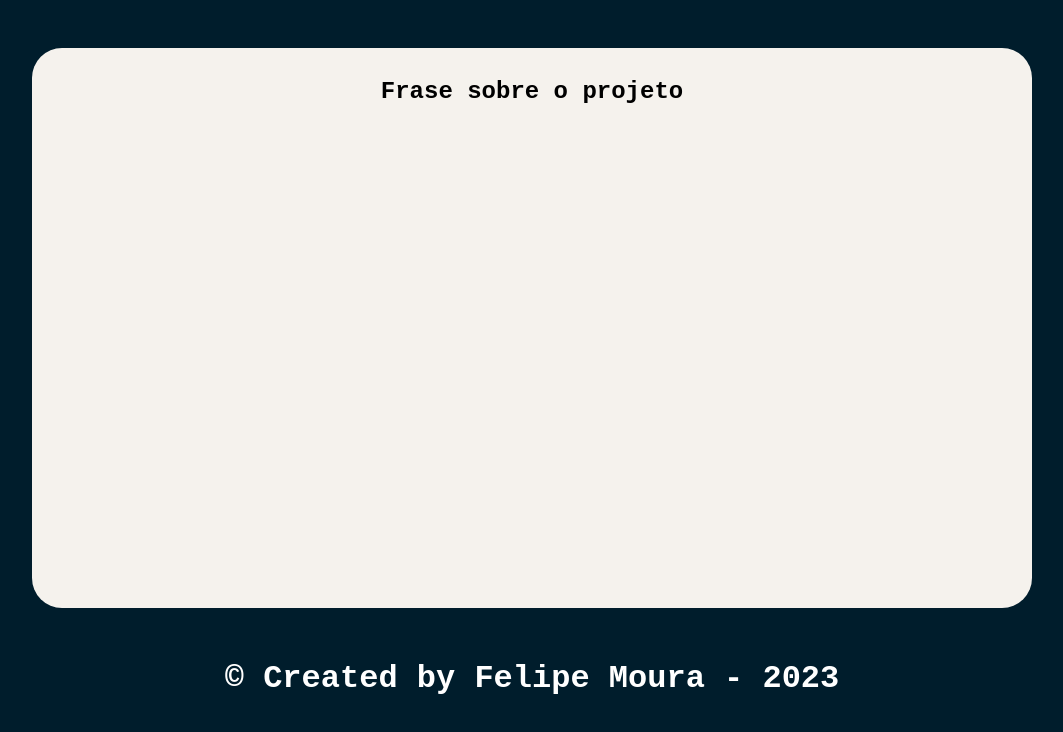
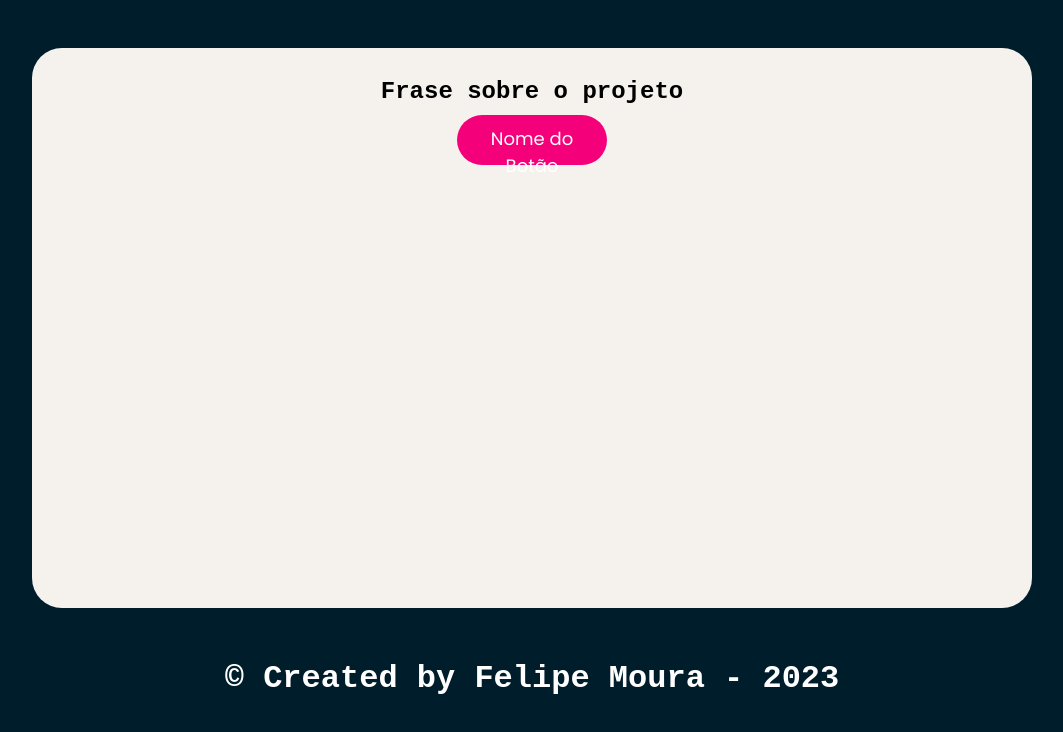
Before and after one commit to FM0Ura/praticasJavaScript, a plain HTML site: page modeloHTML/index.html in a window 1280 px wide. Shown: the part 62-794 px from the top of the page, without its empty margins (108-1171 px from the left). Drawn offline with Linux system fonts and the light colour scheme; a web font is replaced by a local one.

Commit message:
modelo v2.0
Adição do botão para funcionar com o evento onclick do JavaScript.

```diff
--- a/modeloHTML/index.html
+++ b/modeloHTML/index.html
@@ -11,6 +11,7 @@
     <main>
       <section id="frase"><h2>Frase sobre o projeto</h2></section>
       <section id="dados"></section>
+      <button>Nome do Botão</button>
       <section id="res"></section>
     </main>
     <script src="index.js"></script>
```
